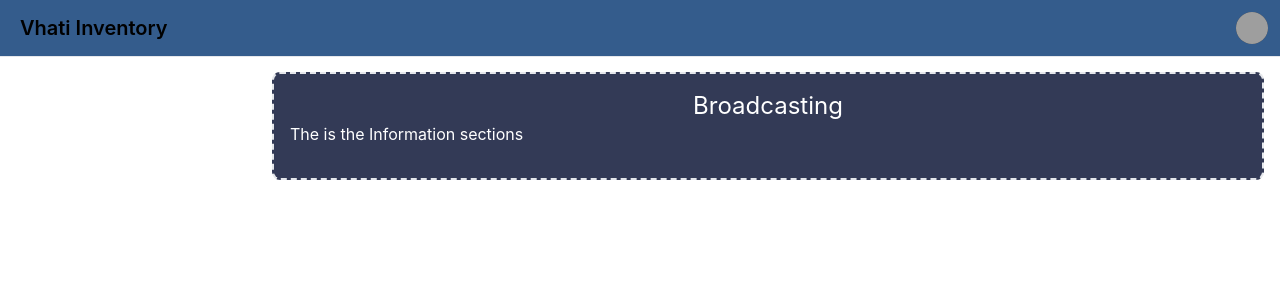
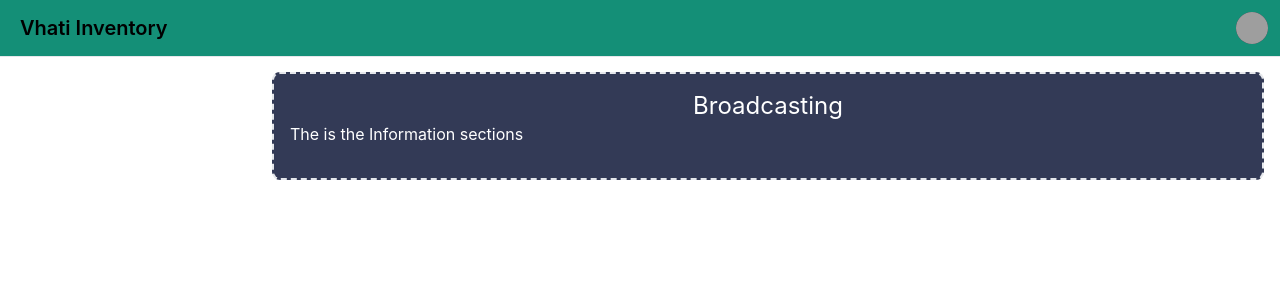
Before and after one commit to itmadityajoshi/Inventory-MGMT, a Django app: page / in a window 1280 px wide. Shown: the top 300 px of the page. Run offline with Django 4.2, Linux system fonts and the light colour scheme; some libraries are stand-ins or nearby versions; grey boxes are pictures that could not be loaded.

Commit message:
theme color change

```diff
--- a/inventorypro/templates/partials/nav.html
+++ b/inventorypro/templates/partials/nav.html
@@ -1,5 +1,5 @@
 
-<nav class="fixed top-0 z-50 w-full bg-[rgb(52,92,140)] border-b">
+<nav class="fixed top-0 z-50 w-full bg-[#148F77]  border-b">
    <div class="px-3 py-3 lg:px-5 lg:pl-3">
      <div class="flex items-center justify-between">
        <div class="flex items-center justify-start">
@@ -9,7 +9,7 @@
                 <path clip-rule="evenodd" fill-rule="evenodd" d="M2 4.75A.75.75 0 012.75 4h14.5a.75.75 0 010 1.5H2.75A.75.75 0 012 4.75zm0 10.5a.75.75 0 01.75-.75h7.5a.75.75 0 010 1.5h-7.5a.75.75 0 01-.75-.75zM2 10a.75.75 0 01.75-.75h14.5a.75.75 0 010 1.5H2.75A.75.75 0 012 10z"></path>
              </svg>
           </button>
-         <a href="https://flowbite.com" class="flex ml-2 md:mr-24">
+         <a href="{% url 'index-page' %}" class="flex ml-2 md:mr-24">
            <span class="self-center text-xl font-semibold sm:text-2xl whitespace-nowrap text-black">Vhati Inventory</span>
          </a>
        </div>
@@ -51,8 +51,8 @@
    </div>
  </nav>
 
- <aside id="logo-sidebar" class="fixed top-0 left-0 z-40 w-64 h-screen pt-20 transition-transform -translate-x-full border-r  sm:translate-x-0   bg-[rgb(52,92,140)]" aria-label="Sidebar">
-    <div class="h-full px-3 pb-4 overflow-y-auto  bg-[rgb(52,92,140)] ">
+ <aside id="logo-sidebar" class="fixed top-0 left-0 z-40 w-64 h-screen pt-20 transition-transform -translate-x-full border-r  sm:translate-x-0   bg-[#148F77] " aria-label="Sidebar">
+    <div class="h-full px-3 pb-4 overflow-y-auto  bg-[#148F77]  ">
        <ul class="space-y-2">
           <li>
              <a href="{% url 'index-page' %}" class="flex items-center p-2 text-base font-normal text-gray-900 rounded-lg  hover:bg-gray-100 dark:hover:bg-gray-700">
--- a/inventorypro/theme/static/css/dist/styles.css
+++ b/inventorypro/theme/static/css/dist/styles.css
@@ -1090,6 +1090,15 @@
   background-color: rgb(255 255 255 / var(--tw-bg-opacity));
 }
 
+.bg-\[\] {
+  background-color: ;
+}
+
+.bg-\[\#148F77\] {
+  --tw-bg-opacity: 1;
+  background-color: rgb(20 143 119 / var(--tw-bg-opacity));
+}
+
 .p-2 {
   padding: 0.5rem;
 }
```
